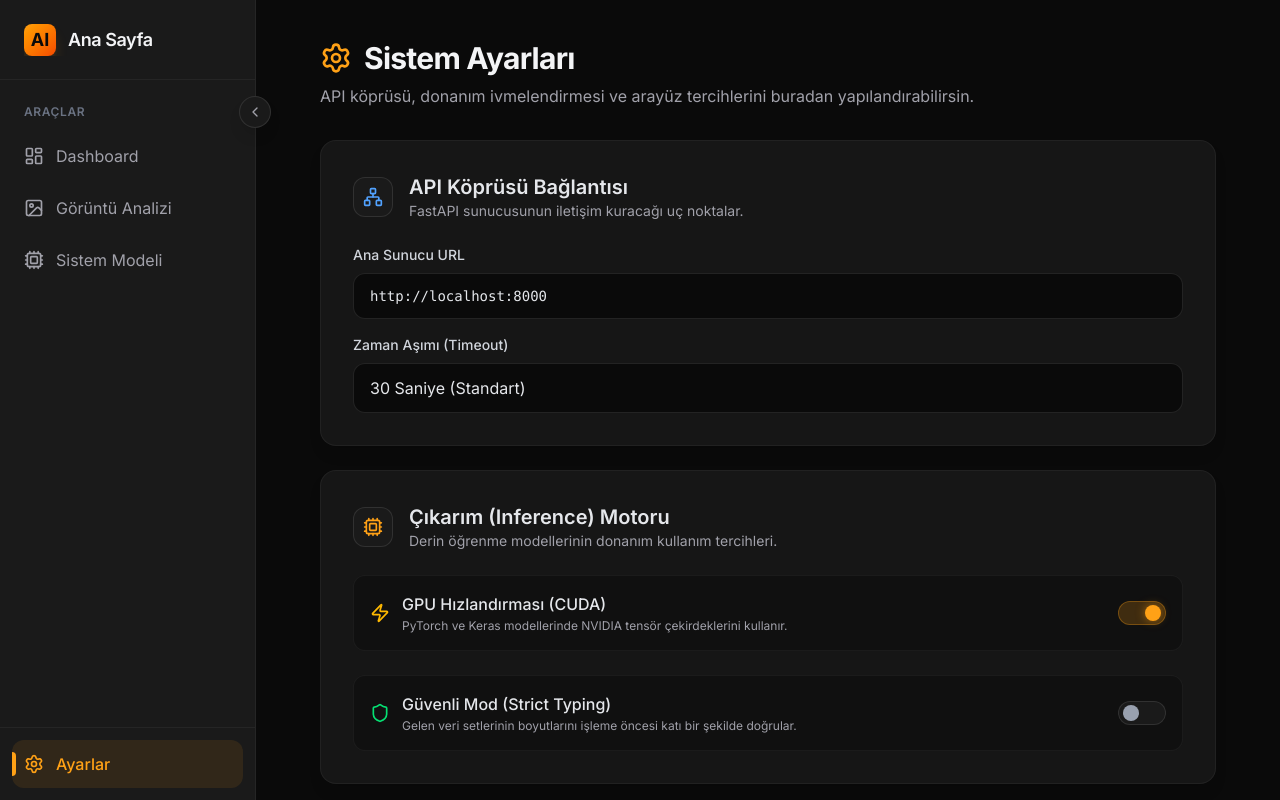
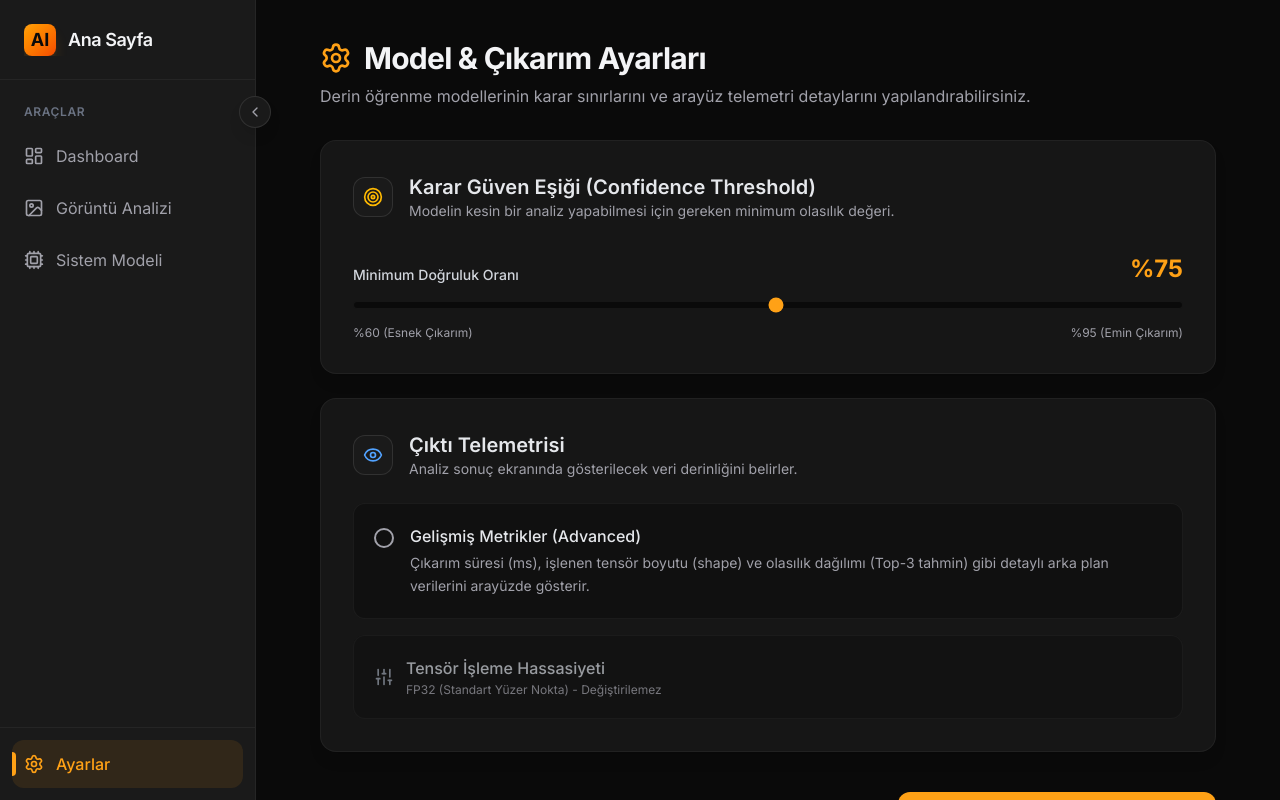
Before and after one commit to omerfarukpirhasanoglu/pirhasanoglu.com, a Next.js app: page /dashboard/settings in a window 1280 px wide. Built offline with nearby package versions, Linux system fonts and the light colour scheme.

Commit message:
revise settings page

```diff
--- a/src/app/dashboard/settings/page.tsx
+++ b/src/app/dashboard/settings/page.tsx
@@ -1,110 +1,157 @@
+"use client";
+
+import { useState, useEffect } from "react";
 import {
   Settings as SettingsIcon,
-  Cpu,
-  Network,
-  Shield,
-  Zap,
-  Save
+  Sliders,
+  Eye,
+  Target,
+  Save,
+  Activity
 } from "lucide-react";
 import { Button } from "@/src/components/ui/Button";
 
 export default function SettingsPage() {
+  //state yönetimi
+  const [threshold, setThreshold] = useState(75);
+  const [advancedMetrics, setAdvancedMetrics] = useState(false);
+  const [isSaved, setIsSaved] = useState(false);
+
+  const handleSave = () => {
+    setIsSaved(true);
+    // Burada ayarlar localStorage'a kaydedilir
+    if (typeof window !== "undefined") {
+      localStorage.setItem("ai_threshold", threshold.toString());
+      localStorage.setItem("ai_advanced_metrics", advancedMetrics.toString());
+    }
+    setTimeout(() => setIsSaved(false), 2000);
+  };
+
+  // Update state when page loads to reflect saved settings
+  useEffect(() => {
+    if (typeof window !== "undefined") {
+      const savedThreshold = localStorage.getItem("ai_threshold");
+      const savedMetrics = localStorage.getItem("ai_advanced_metrics");
+      if (savedThreshold) setThreshold(parseInt(savedThreshold));
+      if (savedMetrics === "true") setAdvancedMetrics(true);
+    }
+  }, []);
+
   return (
     <div className="max-w-4xl mx-auto w-full flex flex-col gap-8 animate-reveal">
 
-      {/* Üst Başlık */}
+      {/*head*/}
       <div>
-        <h1 className="text-3xl font-bold tracking-tight text-gray-100 flex items-center gap-3">
+        <h1 className="text-3xl font-bold tracking-tight text-gray-100 flex items-center gap-3 mb-2">
           <SettingsIcon className="w-8 h-8 text-accent" />
-          Sistem Ayarları
+          Model & Çıkarım Ayarları
         </h1>
-        <p className="text-textMuted mt-2">
-          API köprüsü, donanım ivmelendirmesi ve arayüz tercihlerini buradan yapılandırabilirsin.
+        <p className="text-textMuted">
+          Derin öğrenme modellerinin karar sınırlarını ve arayüz telemetri detaylarını yapılandırabilirsiniz.
         </p>
       </div>
 
       <div className="flex flex-col gap-6">
 
-        {/* API Konfigürasyon Kartı */}
+        {/*Threshold state*/}
         <div className="glass-panel rounded-2xl p-6 md:p-8 border border-white/5 relative overflow-hidden group hover:border-white/10 transition-colors">
+          <div className="flex items-center gap-4 mb-8">
+            <div className="w-10 h-10 rounded-xl bg-surface flex items-center justify-center border border-white/10">
+              <Target className="w-5 h-5 text-amber-400" />
+            </div>
+            <div>
+              <h2 className="text-xl font-semibold text-gray-200">Karar Güven Eşiği (Confidence Threshold)</h2>
+              <p className="text-sm text-textMuted">Modelin kesin bir analiz yapabilmesi için gereken minimum olasılık değeri.</p>
+            </div>
+          </div>
+
+          <div className="space-y-6">
+            <div className="flex flex-col gap-4">
+              <div className="flex justify-between items-end">
+                <label className="text-sm font-medium text-gray-300">Minimum Doğruluk Oranı</label>
+                <span className="text-2xl font-bold text-accent">%{threshold}</span>
+              </div>
+
+              <input
+                type="range"
+                min="50"
+                max="99"
+                value={threshold}
+                onChange={(e) => setThreshold(parseInt(e.target.value))}
+                className="w-full h-2 bg-background rounded-lg appearance-none cursor-pointer accent-accent border border-white/5"
+              />
+
+              <div className="flex justify-between text-xs text-textMuted">
+                <span>%60 (Esnek Çıkarım)</span>
+                <span>%95 (Emin Çıkarım)</span>
+              </div>
+
+            </div>
+          </div>
+        </div>
+
+        {/* Telemetri ve Görüntüleme Kartı */}
+        <div className="glass-panel rounded-2xl p-6 md:p-8 border border-white/5 relative overflow-hidden group hover:border-white/10 transition-colors delay-200 animate-reveal">
           <div className="flex items-center gap-4 mb-6">
             <div className="w-10 h-10 rounded-xl bg-surface flex items-center justify-center border border-white/10">
-              <Network className="w-5 h-5 text-blue-400" />
+              <Eye className="w-5 h-5 text-blue-400" />
             </div>
             <div>
-              <h2 className="text-xl font-semibold text-gray-200">API Köprüsü Bağlantısı</h2>
-              <p className="text-sm text-textMuted">FastAPI sunucusunun iletişim kuracağı uç noktalar.</p>
+              <h2 className="text-xl font-semibold text-gray-200">Çıktı Telemetrisi</h2>
+              <p className="text-sm text-textMuted">Analiz sonuç ekranında gösterilecek veri derinliğini belirler.</p>
             </div>
           </div>
 
           <div className="space-y-4">
-            <div className="flex flex-col gap-2">
-              <label className="text-sm font-medium text-gray-300">Ana Sunucu URL</label>
-              <input
-                type="text"
-                defaultValue="http://localhost:8000"
-                className="w-full bg-background border border-white/10 rounded-xl px-4 py-3 text-gray-200 focus:outline-none focus:border-accent/50 focus:ring-1 focus:ring-accent/50 transition-all font-mono text-sm"
-              />
-            </div>
-            <div className="flex flex-col gap-2">
-              <label className="text-sm font-medium text-gray-300">Zaman Aşımı (Timeout)</label>
-              <select className="w-full bg-background border border-white/10 rounded-xl px-4 py-3 text-gray-200 focus:outline-none focus:border-accent/50 transition-all appearance-none">
-                <option value="30">30 Saniye (Standart)</option>
-                <option value="60">60 Saniye (Büyük tensör modelleri için)</option>
-                <option value="120">120 Saniye</option>
-              </select>
-            </div>
-          </div>
-        </div>
 
-        {/* Donanım ve Model Kartı */}
-        <div className="glass-panel rounded-2xl p-6 md:p-8 border border-white/5 relative overflow-hidden group hover:border-white/10 transition-colors delay-200 animate-reveal">
-          <div className="flex items-center gap-4 mb-6">
-            <div className="w-10 h-10 rounded-xl bg-surface flex items-center justify-center border border-white/10">
-              <Cpu className="w-5 h-5 text-accent" />
-            </div>
-            <div>
-              <h2 className="text-xl font-semibold text-gray-200">Çıkarım (Inference) Motoru</h2>
-              <p className="text-sm text-textMuted">Derin öğrenme modellerinin donanım kullanım tercihleri.</p>
-            </div>
-          </div>
-
-          <div className="space-y-6">
-            {/* Toggle Switch Simülasyonu */}
-            <div className="flex items-center justify-between p-4 bg-background/50 rounded-xl border border-white/5">
-              <div className="flex items-center gap-3">
-                <Zap className="w-5 h-5 text-amber-400" />
-                <div>
-                  <p className="font-medium text-gray-200">GPU Hızlandırması (CUDA)</p>
-                  <p className="text-xs text-textMuted mt-0.5">PyTorch ve Keras modellerinde NVIDIA tensör çekirdeklerini kullanır.</p>
-                </div>
+            <div
+              onClick={() => setAdvancedMetrics(!advancedMetrics)}
+              className={`flex items-start gap-4 p-5 rounded-xl border cursor-pointer transition-all duration-300 ${
+                advancedMetrics ? "bg-accent/5 border-accent/30" : "bg-background/50 border-white/5 hover:border-white/10"
+              }`}
+            >
+              <div className="mt-1">
+                {advancedMetrics ? (
+                  <div className="w-5 h-5 rounded-full bg-accent flex items-center justify-center shadow-[0_0_10px_rgba(255,161,22,0.5)]">
+                    <div className="w-2 h-2 bg-background rounded-full"></div>
+                  </div>
+                ) : (
+                  <div className="w-5 h-5 rounded-full border-2 border-textMuted"></div>
+                )}
               </div>
-              {/* Açık/Kapalı Switch */}
-              <div className="w-12 h-6 bg-accent/20 rounded-full relative cursor-pointer border border-accent/30 flex items-center p-1">
-                <div className="w-4 h-4 bg-accent rounded-full absolute right-1 shadow-[0_0_10px_rgba(255,161,22,0.5)]"></div>
+              <div>
+                <h3 className={`font-medium ${advancedMetrics ? "text-accent" : "text-gray-200"}`}>
+                  Gelişmiş Metrikler (Advanced)
+                </h3>
+                <p className="text-sm text-textMuted mt-1 leading-relaxed">
+                  Çıkarım süresi (ms), işlenen tensör boyutu (shape) ve olasılık dağılımı (Top-3 tahmin) gibi detaylı arka plan verilerini arayüzde gösterir.
+                </p>
               </div>
             </div>
 
-            <div className="flex items-center justify-between p-4 bg-background/50 rounded-xl border border-white/5">
+            {/*FP16/FP32*/}
+            <div className="flex items-center justify-between p-5 bg-background/30 rounded-xl border border-white/5 opacity-70">
               <div className="flex items-center gap-3">
-                <Shield className="w-5 h-5 text-green-400" />
+                <Sliders className="w-5 h-5 text-gray-400" />
                 <div>
-                  <p className="font-medium text-gray-200">Güvenli Mod (Strict Typing)</p>
-                  <p className="text-xs text-textMuted mt-0.5">Gelen veri setlerinin boyutlarını işleme öncesi katı bir şekilde doğrular.</p>
+                  <p className="font-medium text-gray-300">Tensör İşleme Hassasiyeti</p>
+                  <p className="text-xs text-textMuted mt-0.5">FP32 (Standart Yüzer Nokta) - Değiştirilemez</p>
                 </div>
-              </div>
-              <div className="w-12 h-6 bg-surface rounded-full relative cursor-pointer border border-white/10 flex items-center p-1">
-                <div className="w-4 h-4 bg-gray-400 rounded-full absolute left-1"></div>
               </div>
             </div>
           </div>
         </div>
 
-        {/* Kaydet Butonu */}
+        {/*SAVE*/}
         <div className="flex justify-end mt-4 delay-400 animate-reveal">
-          <Button className="px-8 py-6 rounded-xl text-md flex items-center gap-2 shadow-lg shadow-accent/20 hover:shadow-accent/40">
-            <Save className="w-5 h-5" />
-            Sistem Tercihlerini Kaydet
+          <Button
+            onClick={handleSave}
+            className={`px-8 py-6 rounded-xl text-md flex items-center gap-2 transition-all duration-300 ${
+              isSaved ? "bg-green-600 hover:bg-green-500 shadow-green-500/20" : "shadow-lg shadow-accent/20 hover:shadow-accent/40"
+            }`}
+          >
+            {isSaved ? <Activity className="w-5 h-5" /> : <Save className="w-5 h-5" />}
+            {isSaved ? "Parametreler Güncellendi" : "Model Parametrelerini Kaydet"}
           </Button>
         </div>
 
```
